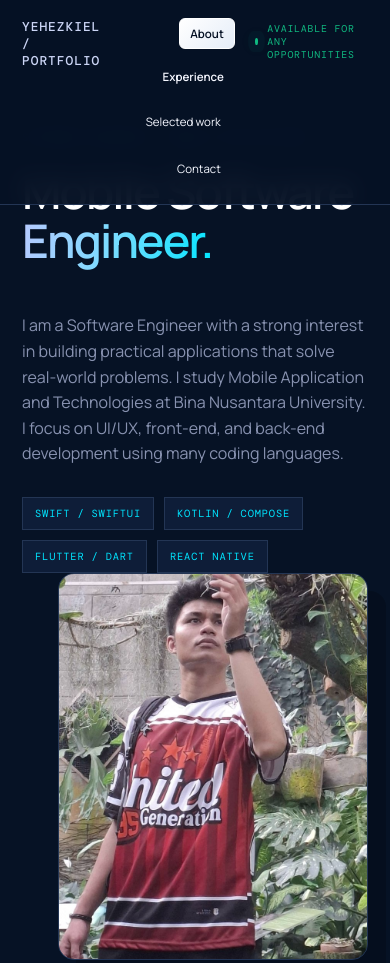
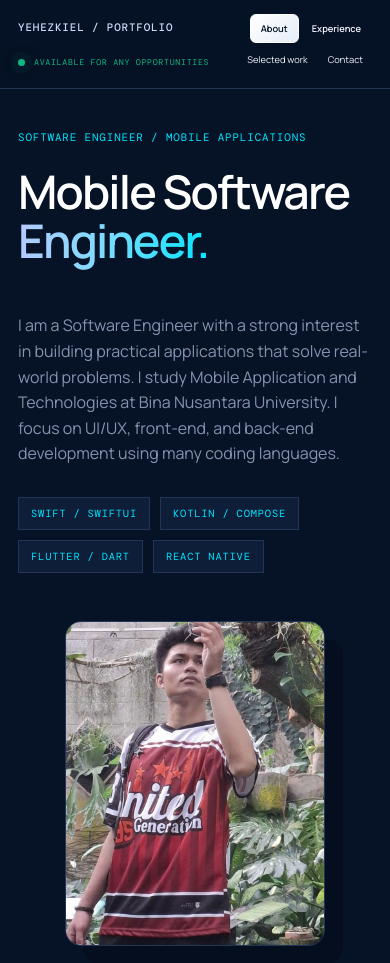
Before and after one commit to MochiiMochii12/portfolio, a website: page index.html in a window 390 px wide. Shown: the top 963 px of the page. Drawn offline with nearby package versions, Linux system fonts and the light colour scheme.

Commit message:
Improve responsive layouts

```diff
--- a/index.html
+++ b/index.html
@@ -401,20 +401,44 @@
       font-size: .75rem;
     }
 
+    @media (max-width: 1024px) {
+      .site-header { padding: 20px 28px; }
+      .availability { margin-right: 18px; }
+      .site-nav { gap: 8px; }
+      .intro { grid-template-columns: minmax(0, 1fr) 260px; gap: 36px; padding: 132px 28px 72px; }
+      .project-list { padding-left: 16px; padding-right: 16px; }
+      .project, .project:nth-child(even) {
+        grid-template-columns: minmax(0, 1fr) minmax(300px, .85fr);
+        gap: 32px;
+        padding: 24px;
+      }
+      .project:nth-child(even) .project-info { order: 2; }
+      .project:nth-child(even) .visual { order: 1; }
+      .project h2 { font-size: clamp(1.8rem, 4vw, 2.8rem); }
+    }
+
     @media (max-width: 760px) {
-      .site-header { padding: 18px 22px; }
-      .site-header, .intro, .site-footer { padding-left: 22px; padding-right: 22px; }
+      .site-header {
+        display: grid;
+        grid-template-columns: 1fr auto;
+        gap: 10px 14px;
+        padding: 14px 18px;
+      }
+      .site-header, .intro, .site-footer { padding-left: 18px; padding-right: 18px; }
       .project-list { padding: 1px 14px 38px; }
-      .site-header { align-items: flex-start; gap: 20px; }
-      .availability { order: 3; width: 100%; margin: 4px 0 0; }
-      .site-nav { gap: 12px; flex-wrap: wrap; justify-content: flex-end; }
+      .brand { font-size: .68rem; }
+      .availability { grid-column: 1; grid-row: 2; width: max-content; margin: 0; font-size: .52rem; }
+      .site-nav { grid-column: 2; grid-row: 1 / span 2; gap: 2px; flex-wrap: wrap; justify-content: flex-end; }
+      .site-nav a { padding: 7px 8px; font-size: .58rem; }
       .site-nav .nav-button { padding: 7px 10px; }
       .intro { min-height: auto; padding-top: 130px; padding-bottom: 100px; display: block; }
       .intro-copy { margin-top: 48px; }
+      .portrait-frame { width: min(70vw, 260px); margin: 48px auto 0; }
       .experience { padding: 52px 22px 58px; }
       .contact-section { padding: 58px 22px 52px; }
       .contact-panel { display: block; padding: 24px 20px; }
       .contact-links { margin-top: 24px; }
+      .contact-links a { flex: 1 1 120px; justify-content: center; }
       .experience-top { display: block; }
       .experience-date { display: inline-block; margin-top: 10px; }
       .project, .project:nth-child(even) { display: flex; flex-direction: column; align-items: stretch; gap: 24px; padding: 24px 18px; margin-top: 18px; }
```
